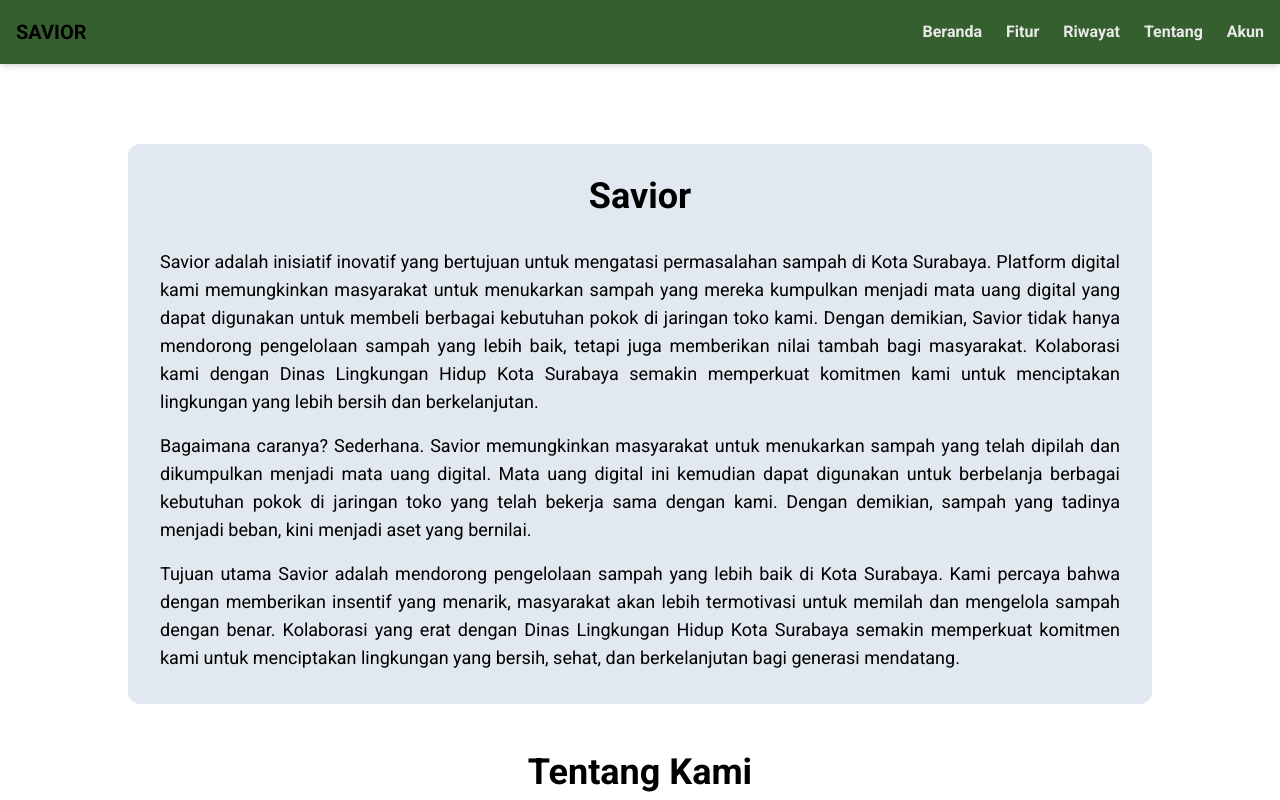
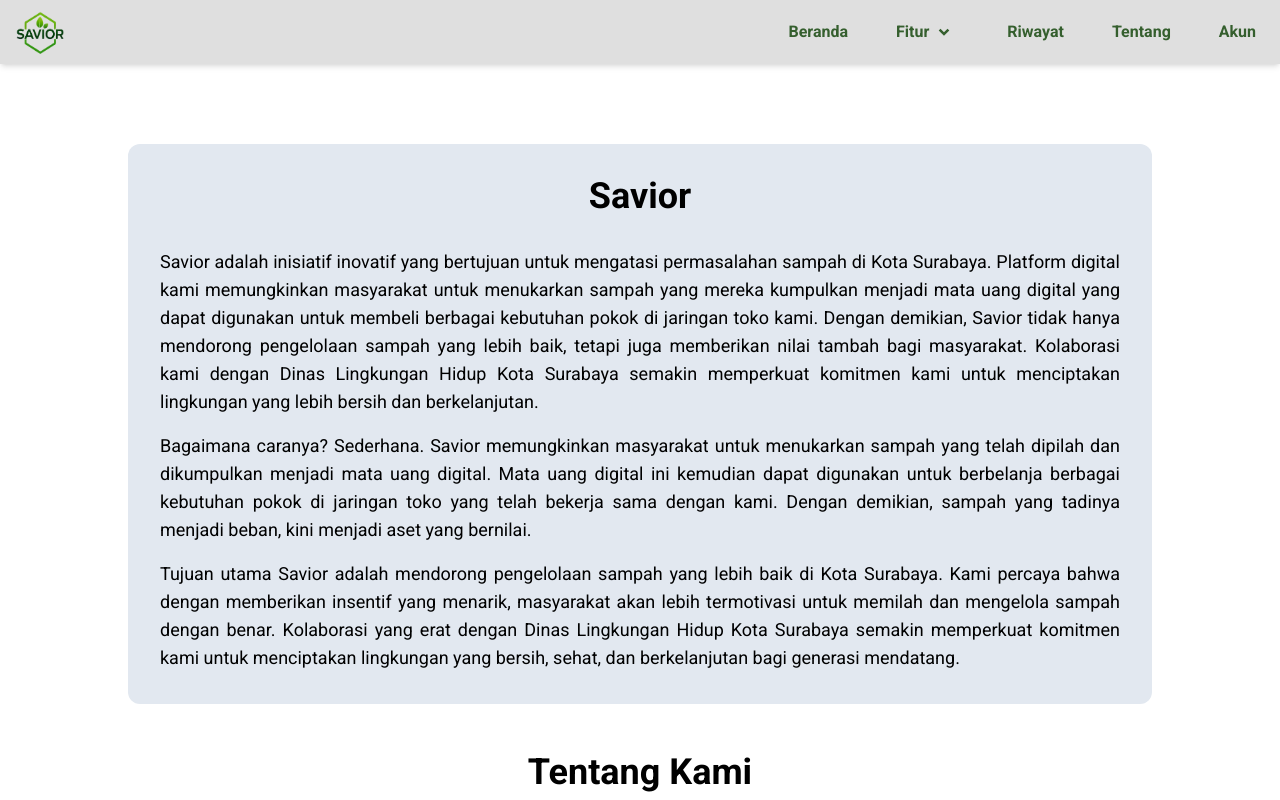
Before and after one commit to rskhxzz/Savior_Capstone, a React (Vite) app: page /about in a window 1280 px wide. Shown: the top 800 px of the page. Built offline with nearby package versions, Linux system fonts and the light colour scheme; no server answers; what groq-sdk would draw is missing.

Commit message:
update navbar

```diff
--- a/src/components/Navbars.jsx
+++ b/src/components/Navbars.jsx
@@ -1,5 +1,7 @@
 import { Link } from 'react-router-dom';
 import { useState } from 'react';
+import { RiArrowDropDownLine } from "react-icons/ri";
+import logo from '../assets/savior-icon.png'
 
 const Navbars = () => {
   const [isOpen, setIsOpen] = useState(false);
@@ -15,13 +17,15 @@ const Navbars = () => {
   };
 
   return (
-    <nav className="bg-[#355F2E] shadow-md z-50 ">
-      <div className="container mx-auto px-4 py-3 min-h-16 flex justify-between items-center">
+    <nav className="bg-[#dfdfdf] shadow-md z-50 ">
+      <div className="container mx-auto px-4  min-h-16 flex justify-between items-center">
         <div className="text-xl font-bold">
-          <Link to="/">SAVIOR</Link>
+          <Link to="/">
+            <img src={logo} className='w-12 h-12' alt="Savior" />
+          </Link>
         </div>
         <button
-          className="text-gray-700 md:hidden focus:outline-none"
+          className="text-[#355F2E]} md:hidden focus:outline-none"
           onClick={toggleMenu}
         >
           <svg
@@ -49,52 +53,53 @@ const Navbars = () => {
           </svg>
         </button>
         <ul
-          className={`md:flex space-x-6 text-[#e9e9e9] font-semibold absolute md:static top-16 left-0 right-0 bg-[#355F2E] md:bg-transparent md:space-y-0 space-y-4 md:flex-row flex-col items-center z-50 ${isOpen ? 'block slide-down' : 'hidden slide-up md:slide-none'}`}
+          className={`gap-8 pl-4 text-left text-[#355F2E] font-semibold absolute md:flex md:static top-16 left-0 right-0 bg-[#dfdfdf] md:bg-transparent md:space-y-0 space-y-4 md:flex-row flex-col items-center z-50 ${isOpen ? 'block slide-down' : 'hidden slide-up md:slide-none'}`}
         >
-          <li>
+          <li className="hover:bg-gray-400 p-2 rounded-md transition-colors duration-300">
             <Link to="/" onClick={() => setIsOpen(false)}>
               Beranda
             </Link>
           </li>
-          <li className="relative">
+          <li className="relative transition-colors duration-300">
             <button
-              className="text-[#e9e9e9] font-semibold"
+              className="text-[#355F2E]  hover:bg-gray-400 p-2 rounded-md font-semibold flex flex-start items-center transition-colors duration-300"
               onClick={toggleDropdown}
             >
               Fitur
+              <RiArrowDropDownLine className="text-3xl" />
             </button>
             <ul
               className={`${isDropdownOpen ? 'block' : 'hidden'
-                } absolute bg-[#355F2E] shadow-md space-y-4 p-4 mt-2 rounded-md w-48 left-0 top-full z-10`}
+                } absolute bg-[#dfdfdf] shadow-md space-y-4 p-4 mt-2  rounded-md w-48 left-0 top-full z-10`}
             >
-              <li>
+              <li className="hover:bg-gray-400 p-1 rounded-md transition-colors duration-300">
                 <Link to="/bank-sampah" onClick={() => setIsOpen(false)}>
                   Bank Sampah
                 </Link>
               </li>
-              <li>
+              <li className="hover:bg-gray-400 p-1 rounded-md transition-colors duration-300">
                 <Link to="/toko" onClick={() => setIsOpen(false)}>
                   Toko
                 </Link>
               </li>
-              <li>
+              <li className="hover:bg-gray-400 p-1 rounded-md transition-colors duration-300">
                 <Link to="/pelaporan" onClick={() => setIsOpen(false)}>
                   Pelaporan
                 </Link>
               </li>
             </ul>
           </li>
-          <li>
+          <li className="hover:bg-gray-400 p-2 rounded-md transition-colors duration-300">
             <Link to="/history" onClick={() => setIsOpen(false)}>
               Riwayat
             </Link>
           </li>
-          <li>
+          <li className="hover:bg-gray-400 p-2 rounded-md transition-colors duration-300">
             <Link to="/about" onClick={() => setIsOpen(false)}>
               Tentang
             </Link>
           </li>
-          <li>
+          <li className="hover:bg-gray-400 p-2 rounded-md transition-colors duration-300">
             <Link to="/akun" onClick={() => setIsOpen(false)}>
               Akun
             </Link>
```
Also changed, not shown: src/index.css (line endings or trailing spaces).
